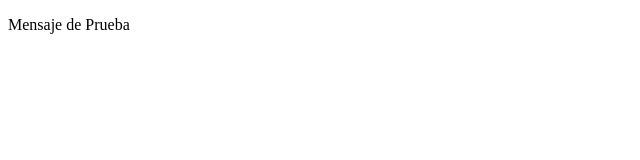
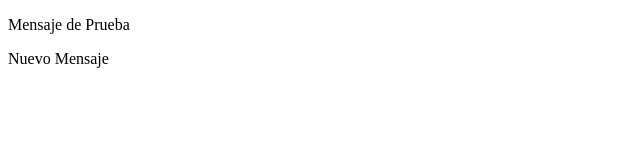
Before and after one commit to neliosotomayor/curso-git, a plain HTML site: page index.html in a window 1280 px wide. Shown: the full height of the page, 0-640 px from the left. Drawn offline with Linux system fonts and the light colour scheme.

Commit message:
Cuarto commit

```diff
--- a/index.html
+++ b/index.html
@@ -7,5 +7,6 @@
 </head>
 <body>
     <p> Mensaje de Prueba </p>
+    <p> Nuevo Mensaje</p>
 </body>
 </html>
```
